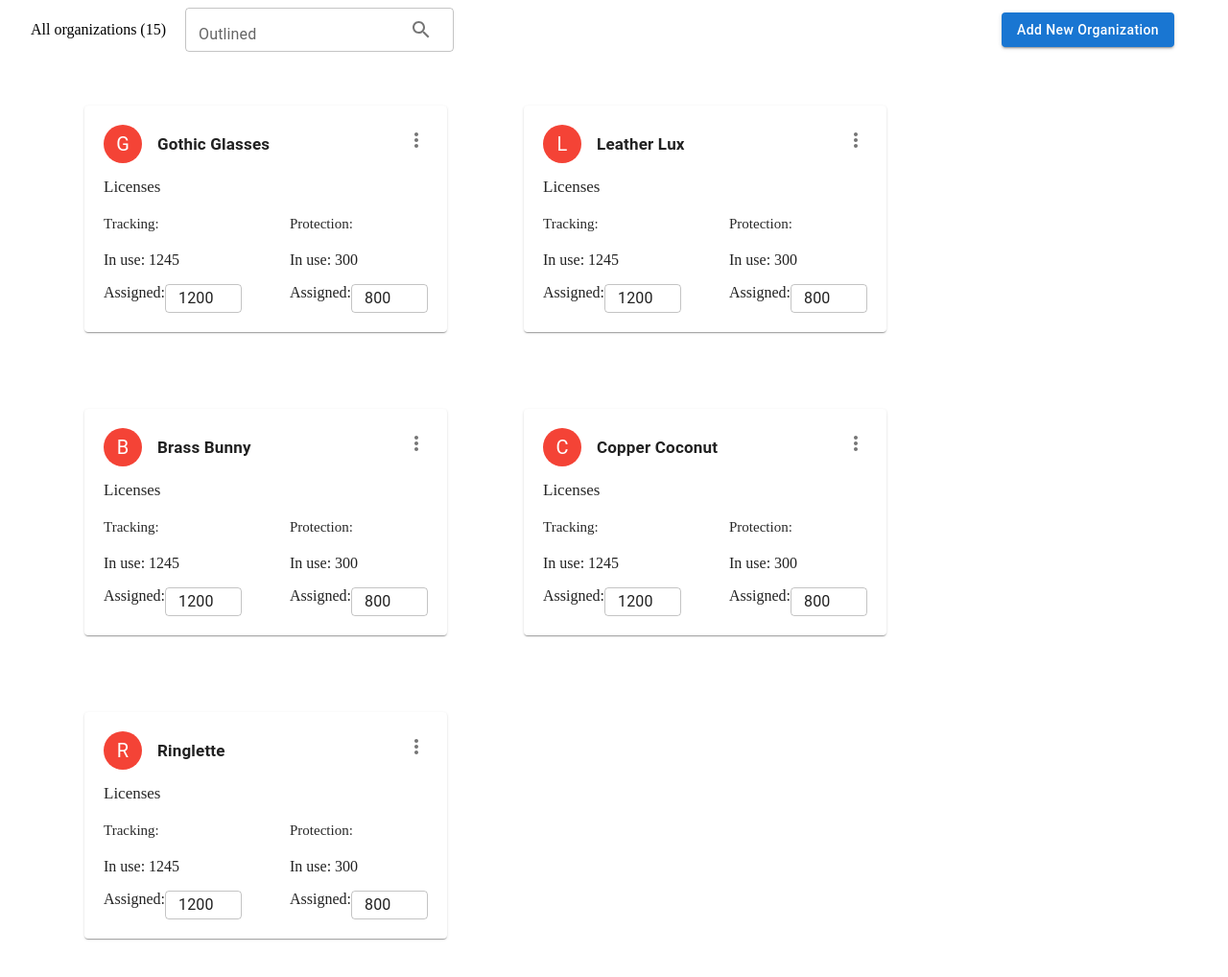
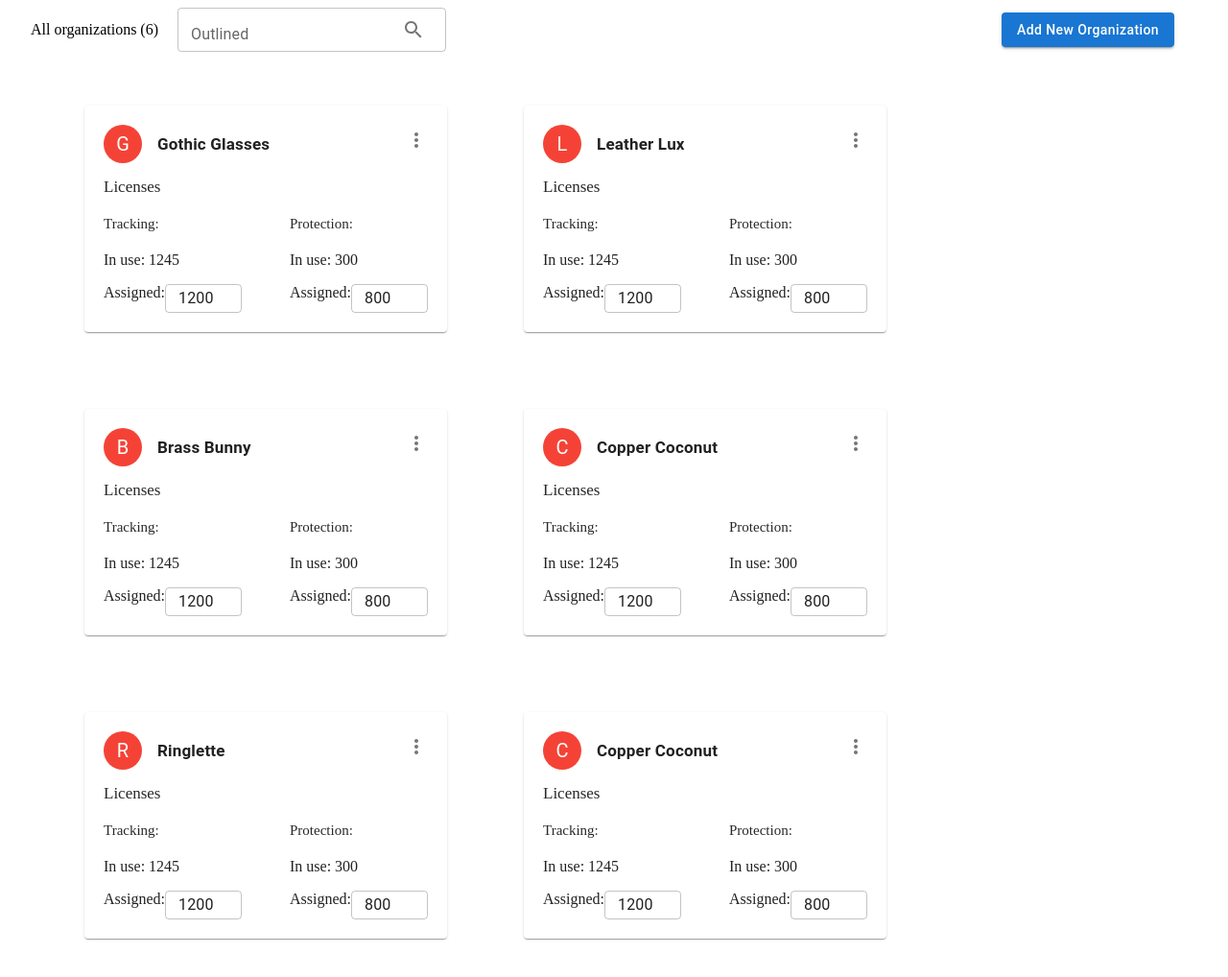
Before and after one commit to Arevik-Hayrapetyan/organizations-card, a React (Create React App) app: page / in a window 1280 px wide. Shown: the top 1018 px of the page at 96% size. Built offline with nearby package versions, Linux system fonts and the light colour scheme.

Commit message:
searchBar

```diff
--- a/src/components/Heading/Heading.jsx
+++ b/src/components/Heading/Heading.jsx
@@ -1,9 +1,12 @@
 import React from 'react';
+import { useSelector } from 'react-redux';
+import { selectCount } from '../../redux/slices/organizationSlice';
 
-const Heading = ({companiesCount =15}) => {
+const Heading = () => {
+  const count = useSelector(selectCount)
   return (
     <div>
-      All organizations ({companiesCount})
+      All organizations ({count})
     </div>
   );
 }
--- a/src/components/ListItems/ListItems.jsx
+++ b/src/components/ListItems/ListItems.jsx
@@ -1,21 +1,38 @@
-import React, {Fragment, useEffect} from 'react';
-import ListItem from '../ListItem/ListItem';
-import organizationsData  from "../../data/fakeJSONData.json"
-
+import React, { Fragment, useEffect } from 'react'
+import ListItem from '../ListItem/ListItem'
+import { useSelector } from 'react-redux'
+import {
+  selectFilteredData,
+  selectOrganizations,
+  selectSearchedValue,
+} from '../../redux/slices/organizationSlice'
 
 const ListItems = () => {
-useEffect(() => {
-}, []);
+  const organizations = useSelector(selectOrganizations)
+  const searchedValue = useSelector(selectSearchedValue)
+  const filteredData = useSelector(selectFilteredData)
   return (
-    <Fragment >
-    <ul style={{display:'flex', flexWrap:'wrap', listStyle:'none', justifyItems:'center'}}>
-      {organizationsData.map(listItem => {
-        return <ListItem key={listItem.id} {...listItem}/>
-
-      })}
-    </ul>
+    <Fragment>
+      <ul
+        style={{
+          display: 'flex',
+          flexWrap: 'wrap',
+          listStyle: 'none',
+          justifyItems: 'center',
+        }}
+      >
+        {
+        searchedValue.length > 0
+          ? filteredData.map((listItem) => {
+            return <ListItem key={listItem.id} {...listItem} />
+          })
+          :
+          organizations.map((listItem) => {
+              return <ListItem key={listItem.id} {...listItem} />
+            })}
+      </ul>
     </Fragment>
-  );
+  )
 }
 
-export default ListItems;
+export default ListItems
--- a/src/components/SearchBar/SearchBar.jsx
+++ b/src/components/SearchBar/SearchBar.jsx
@@ -3,6 +3,9 @@ import TextField from '@mui/material/TextField'
 import { InputAdornment } from '@mui/material'
 import SearchIcon from '@mui/icons-material/Search'
 import { styled } from '@mui/material/styles'
+import { useSelector,useDispatch } from 'react-redux'
+import { selectOrganizations } from '../../redux/slices/organizationSlice'
+import { filterData } from '../../redux/slices/organizationSlice'
 
 const Root = styled('div')(({ theme }) => ({
   '& .MuiFormControl-root':{
@@ -14,9 +17,13 @@ const Root = styled('div')(({ theme }) => ({
 }))
 
 const SearchBar = () => {
+  const dispatch = useDispatch();
+// const organizations  = useSelector(selectOrganizations)
+
   return (
     <Root>
       <TextField
+        onChange={(e) =>  dispatch(filterData(e.target.value))}
         id="outlined-basic"
         label="Outlined"
         variant="outlined"
--- a/src/data/fakeJSONData.json
+++ b/src/data/fakeJSONData.json
@@ -58,5 +58,17 @@
       "used":300,
       "assigned":800
      }
+  },
+  {
+    "id":6,
+    "name":"Copper Coconut",
+     "tracking":{
+      "used":1245,
+      "assigned":1200
+     },
+     "protection":{
+      "used":300,
+      "assigned":800
+     }
   }
 ]
--- a/src/data/organizationsAPI.js
+++ /dev/null
@@ -1,6 +0,0 @@
-export  function fetchOrganizations() {
-  return fetch('./fakeJSONData.json')
-    .then((response) => {
-      return response
-    })
-}
--- /dev/null
+++ b/src/helpers/localStorage.js
@@ -0,0 +1,17 @@
+export function setItems(key, value) {
+  try {
+    const serializedValue = JSON.stringify(value);
+    localStorage.setItem(key, serializedValue);
+  } catch (e) {
+    throw new Error("Please enable local storage!");
+  }
+}
+
+export function getItems(key) {
+  try {
+    const serializedItem = localStorage.getItem(key);
+    return JSON.parse(serializedItem);
+  } catch (e) {
+    throw new Error("Please enable local storage!");
+  }
+}
--- /dev/null
+++ b/src/redux/slices/organizationSlice.js
@@ -0,0 +1,52 @@
+import { createAsyncThunk, createSlice } from '@reduxjs/toolkit'
+import organizations from '../../data/fakeJSONData.json'
+import { setItems, getItems } from '../../helpers/localStorage'
+
+setItems('organizations', organizations)
+
+const initialState = {
+  organizations:
+    getItems('organizations') === null || undefined
+      ? []
+      : getItems('organizations'),
+  count: organizations.length,
+  searchedValue: '',
+  filteredData: [],
+}
+
+export const organizationSlice = createSlice({
+  name: 'organization',
+  initialState,
+  reducers: {
+    deleteOrganization: (state, action) => {},
+    handleSearchedInput: (state, action) => {
+      // console.log(action.payload, "payloadddd")
+      state.searchedValue = action.payload.sear
+    },
+    filterData: (state, action) => {
+      state.searchedValue = action.payload.toLowerCase().trim()
+      state.filteredData = state.organizations.filter((item) =>
+        item.name
+          .toLowerCase()
+          .trim()
+          .includes(state.searchedValue),
+      )
+      console.log("filtereddata", state.filteredData)
+    },
+  },
+
+  extraReducers: (builder) => {},
+})
+
+export const {
+  deleteOrganization,
+  handleSearchedInput,
+  filterData,
+} = organizationSlice.actions
+
+export const selectOrganizations = (state) => state.organization.organizations
+export const selectCount = (state) => state.organization.count
+export const selectSearchedValue = (state) => state.organization.searchedValue
+export const selectFilteredData = (state) => state.organization.filteredData
+
+export default organizationSlice.reducer
--- a/src/redux/store.js
+++ b/src/redux/store.js
@@ -1,8 +1,8 @@
-import { configureStore } from '@reduxjs/toolkit';
-import counterReducer from '../features/counter/counterSlice';
+import { configureStore } from '@reduxjs/toolkit'
+import organizationReducer from './slices/organizationSlice'
 
 export const store = configureStore({
   reducer: {
-    counter: counterReducer,
+    organization: organizationReducer,
   },
-});
+})
```
Also changed, not shown: src/index.js (+9 -5 lines).
